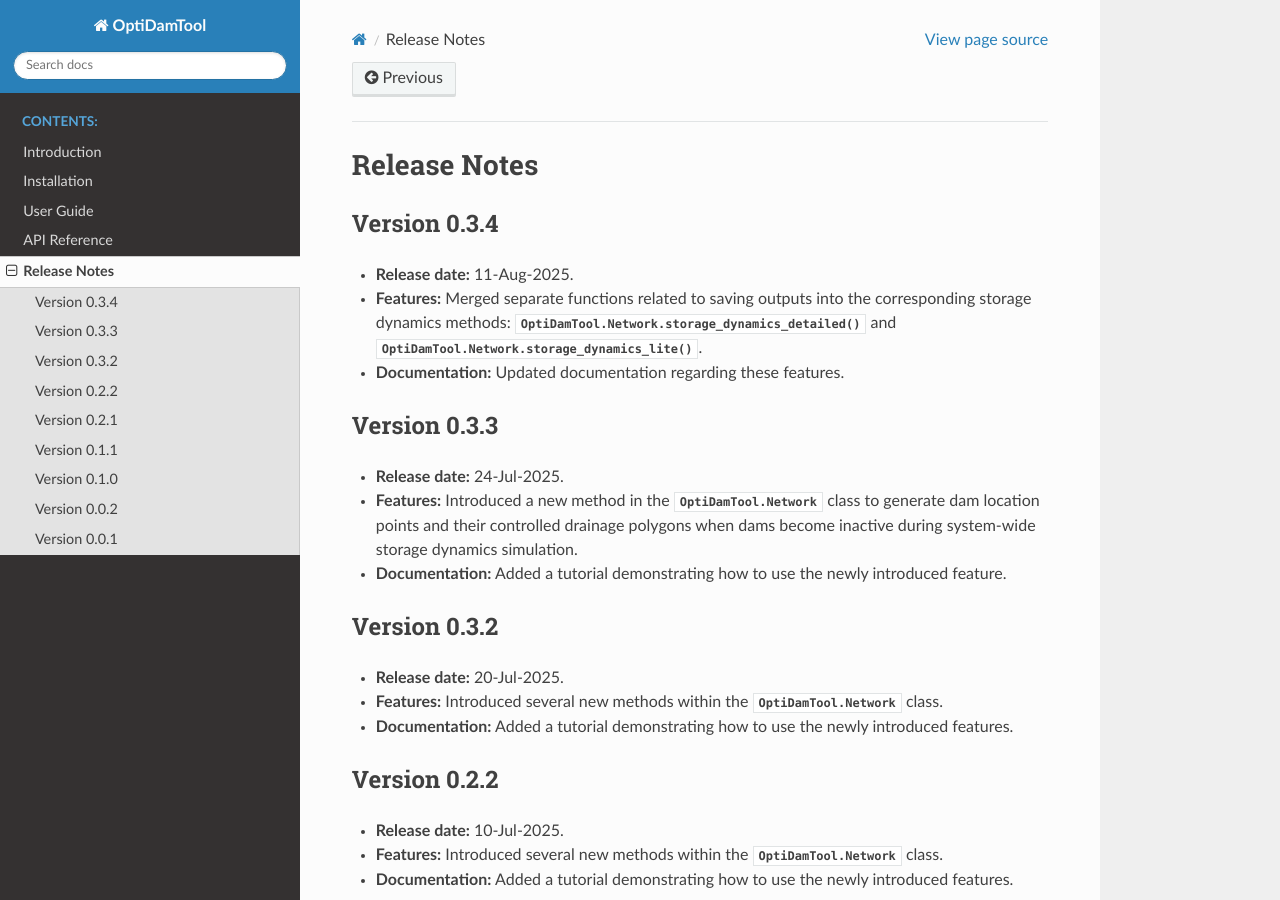
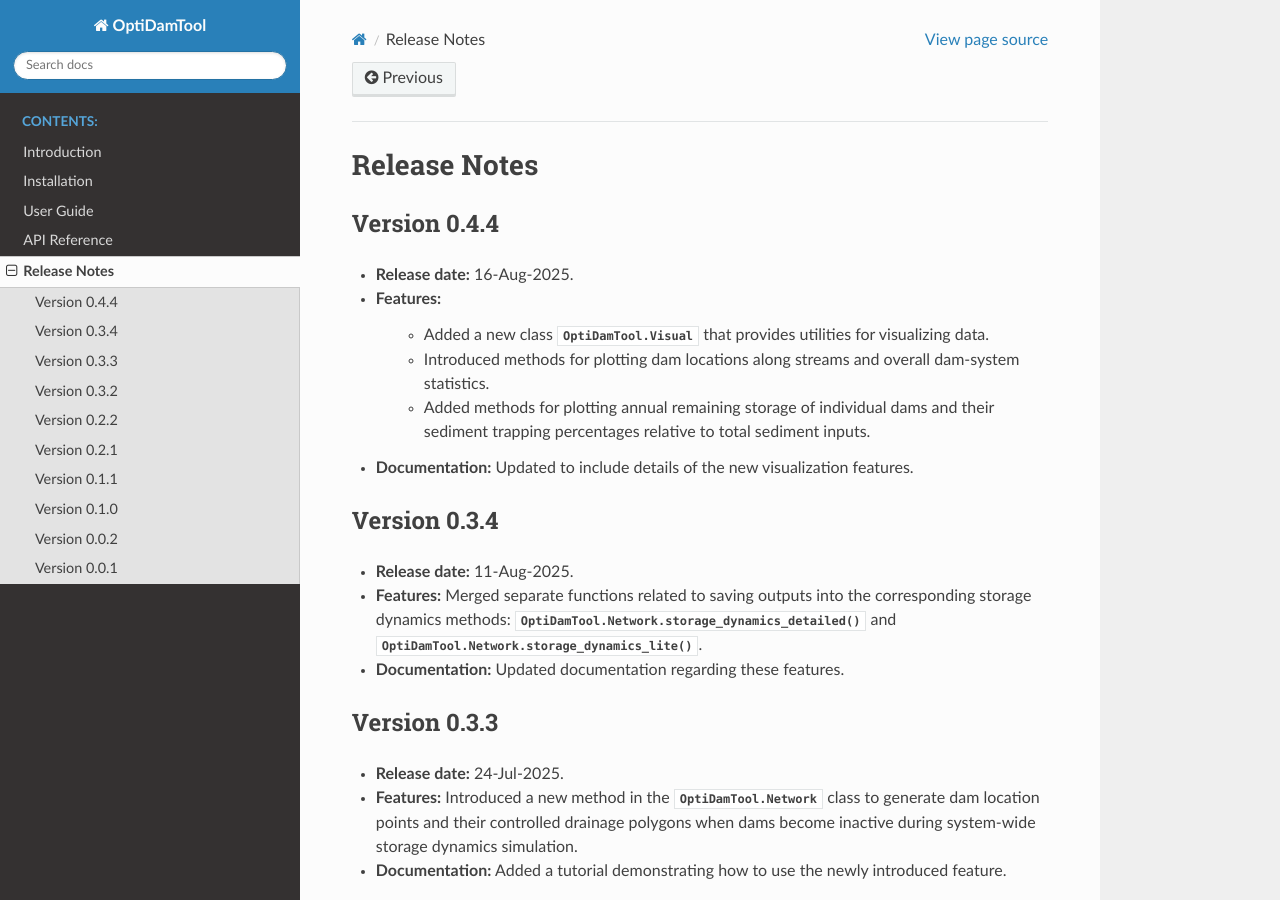
Before and after one commit to debpal/OptiDamTool, a Sphinx documentation site: the page built from docs/changelog.rst, in a window 1280 px wide and 900 px high. Built offline with Sphinx 7.4.7 and the Read the Docs theme 3.1.0, drawn with Linux system fonts in a browser that asks for light colours.

Commit message:
add release notes for new version

```diff
--- a/docs/changelog.rst
+++ b/docs/changelog.rst
@@ -1,6 +1,19 @@
 ===============
 Release Notes
 ===============
+
+Version 0.4.4
+---------------
+
+* **Release date:** 16-Aug-2025.
+
+* **Features:**
+
+    * Added a new class :class:`OptiDamTool.Visual` that provides utilities for visualizing data.
+    * Introduced methods for plotting dam locations along streams and overall dam-system statistics.
+    * Added methods for plotting annual remaining storage of individual dams and their sediment trapping percentages relative to total sediment inputs.
+
+* **Documentation:** Updated to include details of the new visualization features.
 
 
 Version 0.3.4
```
